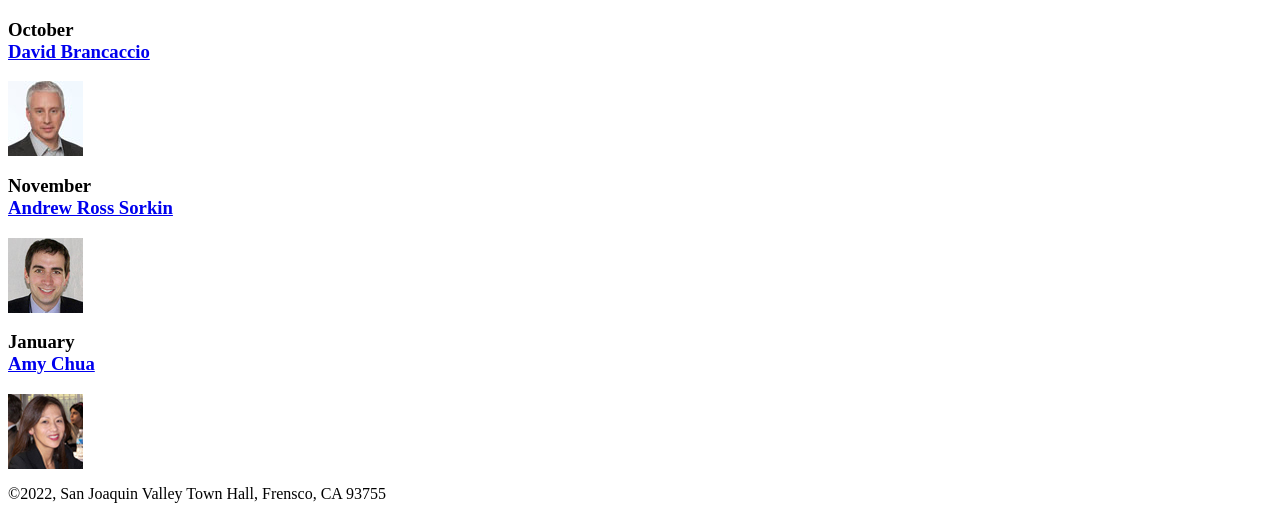
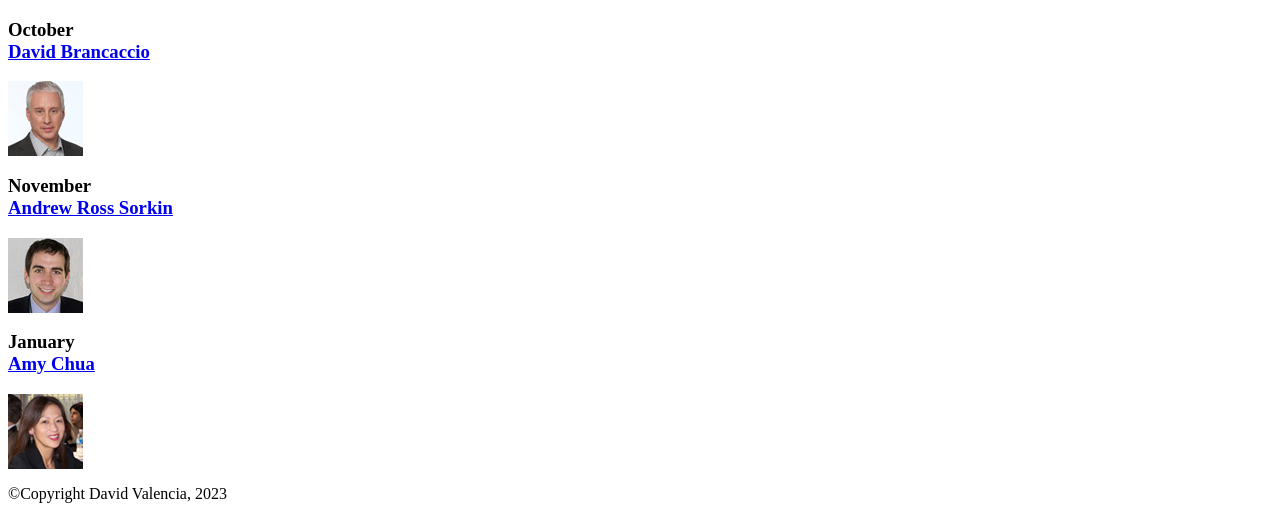
Before and after one commit to ddv2njit/A07, a plain HTML site: page A07/index.html in a window 1280 px wide. Shown: the part 470-989 px from the top of the page. Drawn offline with Linux system fonts and the light colour scheme.

Commit message:
Update index.html

```diff
--- a/A07/index.html
+++ b/A07/index.html
@@ -37,7 +37,7 @@
                 <img src="images/chua75.jpg" alt="Amy Chua" width="75">
             </main>
             <footer>
-                <p>&copy;2022, San Joaquin Valley Town Hall, Frensco, CA 93755</p>
+                <p>&copy;Copyright David Valencia, 2023</p>
             </footer>
         </body>
     </html>
```
